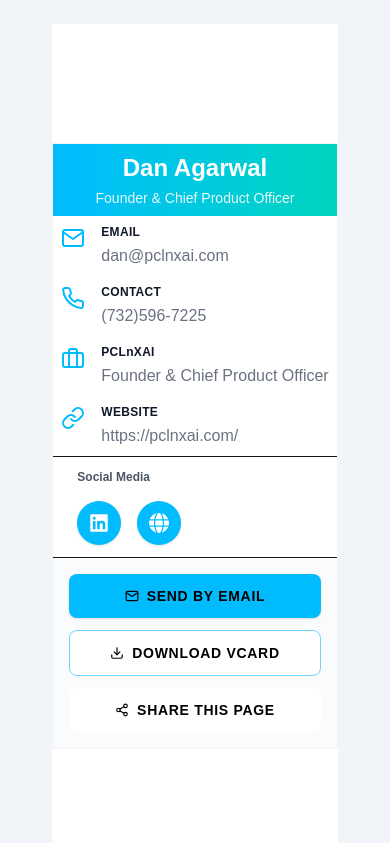
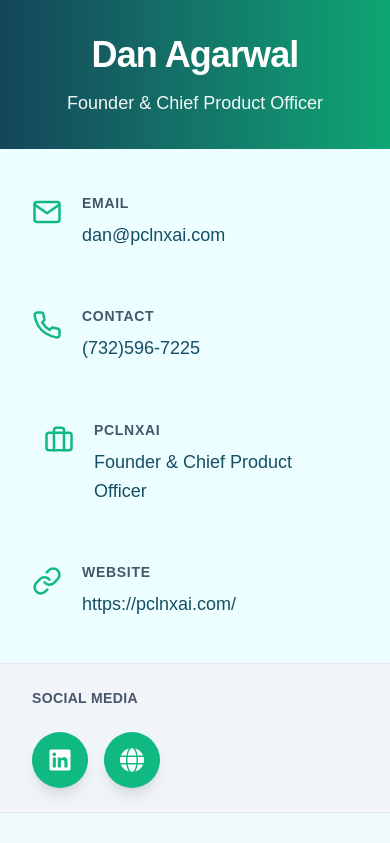
Before and after one commit to alokkumar9019/conatct-card, a Next.js app: page / in a window 390 px wide. Shown: the top 843 px of the page. Built offline with nearby package versions, Linux system fonts and the light colour scheme.

Commit message:
changed mobile layout

```diff
--- a/src/app/globals.css
+++ b/src/app/globals.css
@@ -2,22 +2,117 @@
 
 :root {
   --background: #ffffff;
-  --foreground: #171717;
+  --foreground: #475569;
+  --card: #ecfeff;
+  --card-foreground: #164e63;
+  --popover: #ffffff;
+  --popover-foreground: #475569;
+  --primary: #164e63;
+  --primary-foreground: #ffffff;
+  --secondary: #10b981;
+  --secondary-foreground: #ffffff;
+  --muted: #f1f5f9;
+  --muted-foreground: #475569;
+  --accent: #10b981;
+  --accent-foreground: #ffffff;
+  --destructive: #dc2626;
+  --destructive-foreground: #ffffff;
+  --border: #e5e7eb;
+  --input: #f8fafc;
+  --ring: rgba(16, 185, 129, 0.5);
+  --chart-1: #6366f1;
+  --chart-2: #facc15;
+  --chart-3: #22c55e;
+  --chart-4: #f472b6;
+  --chart-5: #3b82f6;
+  --radius: 0.5rem;
+  --sidebar: #ffffff;
+  --sidebar-foreground: #475569;
+  --sidebar-primary: #164e63;
+  --sidebar-primary-foreground: #ffffff;
+  --sidebar-accent: #10b981;
+  --sidebar-accent-foreground: #ffffff;
+  --sidebar-border: #e5e7eb;
+  --sidebar-ring: rgba(16, 185, 129, 0.5);
 }
 
+.dark {
+  /* Updated dark mode tokens for consistency */
+  --background: #0f172a;
+  --foreground: #f8fafc;
+  --card: #1e293b;
+  --card-foreground: #f8fafc;
+  --popover: #1e293b;
+  --popover-foreground: #f8fafc;
+  --primary: #10b981;
+  --primary-foreground: #ffffff;
+  --secondary: #164e63;
+  --secondary-foreground: #ffffff;
+  --muted: #334155;
+  --muted-foreground: #94a3b8;
+  --accent: #10b981;
+  --accent-foreground: #ffffff;
+  --destructive: #dc2626;
+  --destructive-foreground: #ffffff;
+  --border: #334155;
+  --input: #1e293b;
+  --ring: rgba(16, 185, 129, 0.5);
+  --chart-1: #6366f1;
+  --chart-2: #facc15;
+  --chart-3: #22c55e;
+  --chart-4: #f472b6;
+  --chart-5: #3b82f6;
+  --sidebar: #1e293b;
+  --sidebar-foreground: #f8fafc;
+  --sidebar-primary: #10b981;
+  --sidebar-primary-foreground: #ffffff;
+  --sidebar-accent: #334155;
+  --sidebar-accent-foreground: #f8fafc;
+  --sidebar-border: #334155;
+  --sidebar-ring: rgba(16, 185, 129, 0.5);
+}
 @theme inline {
+  --font-sans: var(--font-geist-sans);
+  --font-mono: var(--font-geist-mono);
   --color-background: var(--background);
   --color-foreground: var(--foreground);
-  --font-sans: var(--font-geist-sans);
-  --font-mono: var(--font-geist-mono);
+  --color-card: var(--card);
+  --color-card-foreground: var(--card-foreground);
+  --color-popover: var(--popover);
+  --color-popover-foreground: var(--popover-foreground);
+  --color-primary: var(--primary);
+  --color-primary-foreground: var(--primary-foreground);
+  --color-secondary: var(--secondary);
+  --color-secondary-foreground: var(--secondary-foreground);
+  --color-muted: var(--muted);
+  --color-muted-foreground: var(--muted-foreground);
+  --color-accent: var(--accent);
+  --color-accent-foreground: var(--accent-foreground);
+  --color-destructive: var(--destructive);
+  --color-destructive-foreground: var(--destructive-foreground);
+  --color-border: var(--border);
+  --color-input: var(--input);
+  --color-ring: var(--ring);
+  --color-chart-1: var(--chart-1);
+  --color-chart-2: var(--chart-2);
+  --color-chart-3: var(--chart-3);
+  --color-chart-4: var(--chart-4);
+  --color-chart-5: var(--chart-5);
+  --radius-sm: calc(var(--radius) - 4px);
+  --radius-md: calc(var(--radius) - 2px);
+  --radius-lg: var(--radius);
+  --radius-xl: calc(var(--radius) + 4px);
+  --color-sidebar: var(--sidebar);
+  --color-sidebar-foreground: var(--sidebar-foreground);
+  --color-sidebar-primary: var(--sidebar-primary);
+  --color-sidebar-primary-foreground: var(--sidebar-primary-foreground);
+  --color-sidebar-accent: var(--sidebar-accent);
+  --color-sidebar-accent-foreground: var(--sidebar-accent-foreground);
+  --color-sidebar-border: var(--sidebar-border);
+  --color-sidebar-ring: var(--sidebar-ring);
 }
 
-@media (prefers-color-scheme: dark) {
-  :root {
-    --background: #0a0a0a;
-    --foreground: #ededed;
-  }
-}
+
 
 body {
   background: var(--background);
@@ -42,3 +137,12 @@ body {
       );
   }
 }
+@layer base {
+  * {
+    border-color: var(--border);
+  }
+  body {
+    background: var(--background);
+    color: var(--foreground);
+  }
+}
--- a/src/app/page.tsx
+++ b/src/app/page.tsx
@@ -16,7 +16,7 @@ export default function VCardPage() {
     return <LoadingPage show={true} />;
   }
   return (
-    <main className="bg-slate-100 min-h-screen flex items-center justify-center p-6">
+    <main className="bg-slate-100">
       <Home/>
     </main>
   );
--- a/src/components/Home.tsx
+++ b/src/components/Home.tsx
@@ -1,23 +1,10 @@
-"use client";
-import React, { useState, useEffect } from "react";
-import {
-  FiMail,
-  FiBriefcase,
-  FiLink,
-  FiShare2,
-  FiX,
-  FiDownload,
-  FiPhone,
-} from "react-icons/fi";
-import {
-  FaLinkedin,
-  FaGlobe,
-  FaFacebook,
-  FaXTwitter,
-  FaWhatsapp,
-} from "react-icons/fa6";
-import { MdEmail } from "react-icons/md";
-import { PiCopySimpleFill } from "react-icons/pi";
+"use client"
+import type React from "react"
+import { useState, useEffect } from "react"
+import { FiMail, FiBriefcase, FiLink, FiShare2, FiX, FiDownload, FiPhone } from "react-icons/fi"
+import { FaLinkedin, FaGlobe, FaFacebook, FaXTwitter, FaWhatsapp } from "react-icons/fa6"
+import { MdEmail } from "react-icons/md"
+import { PiCopySimpleFill } from "react-icons/pi"
 
 const contactInfo = {
   name: "Dan Agarwal",
@@ -28,178 +15,141 @@ const contactInfo = {
   website: "https://pclnxai.com/",
   linkedin: "https://www.linkedin.com/in/payrollcloud/",
   vCardUrl: "/dan-agarwal.vcf",
-};
+}
 
 export default function VCardPage() {
-  const [isModalOpen, setIsModalOpen] = useState(false);
-  const [modalView, setModalView] = useState<"emailForm" | "share">(
-    "emailForm"
-  );
-  const [recipientEmail, setRecipientEmail] = useState("");
-  const [isSending, setIsSending] = useState(false);
-  const [statusMessage, setStatusMessage] = useState("");
-  const [copyStatus, setCopyStatus] = useState<"idle" | "copied">("idle");
+  const [isModalOpen, setIsModalOpen] = useState(false)
+  const [modalView, setModalView] = useState<"emailForm" | "share">("emailForm")
+  const [recipientEmail, setRecipientEmail] = useState("")
+  const [isSending, setIsSending] = useState(false)
+  const [statusMessage, setStatusMessage] = useState("")
+  const [copyStatus, setCopyStatus] = useState<"idle" | "copied">("idle")
 
   // --- MODIFIED FUNCTIONS ---
   // Opens the modal directly to the email form
   const openEmailModal = () => {
-    setIsModalOpen(true);
-    setModalView("emailForm");
-    setStatusMessage("");
-  };
+    setIsModalOpen(true)
+    setModalView("emailForm")
+    setStatusMessage("")
+  }
   // Opens the modal directly to the share options
   const openShareModal = () => {
-    setIsModalOpen(true);
-    setModalView("share");
-    setCopyStatus("idle");
-  };
-  const closeModal = () => setIsModalOpen(false);
+    setIsModalOpen(true)
+    setModalView("share")
+    setCopyStatus("idle")
+  }
+  const closeModal = () => setIsModalOpen(false)
 
   useEffect(() => {
-    document.body.style.overflow = isModalOpen ? "hidden" : "";
+    document.body.style.overflow = isModalOpen ? "hidden" : ""
     return () => {
-      document.body.style.overflow = "";
-    };
-  }, [isModalOpen]);
+      document.body.style.overflow = ""
+    }
+  }, [isModalOpen])
 
   const handleSendEmail = async (e: React.FormEvent) => {
-    e.preventDefault();
-    if (isSending) return;
-    setIsSending(true);
-    setStatusMessage("Sending...");
+    e.preventDefault()
+    if (isSending) return
+    setIsSending(true)
+    setStatusMessage("Sending...")
 
     try {
       const response = await fetch("/api/send-vcard", {
         method: "POST",
         headers: { "Content-Type": "application/json" },
         body: JSON.stringify({ email: recipientEmail }),
-      });
-      const result = await response.json();
-      if (!response.ok)
-        throw new Error(result.error || "Failed to send email.");
-      setStatusMessage("✅ Success! Email sent.");
+      })
+      const result = await response.json()
+      if (!response.ok) throw new Error(result.error || "Failed to send email.")
+      setStatusMessage("✅ Success! Email sent.")
 
       fetch("/api/store-email", {
         method: "POST",
         headers: { "Content-Type": "application/json" },
         body: JSON.stringify({ email: recipientEmail }),
-      }).catch((err) => console.error("Failed to store email to sheet:", err));
+      }).catch((err) => console.error("Failed to store email to sheet:", err))
 
-      setTimeout(() => closeModal(), 2000);
+      setTimeout(() => closeModal(), 2000)
     } catch (error: unknown) {
       if (error instanceof Error) {
-        setStatusMessage(`❌ Error: ${error.message}`);
+        setStatusMessage(`❌ Error: ${error.message}`)
       } else {
-        setStatusMessage(`❌ An unknown error occurred.`);
+        setStatusMessage(`❌ An unknown error occurred.`)
       }
     } finally {
-      setIsSending(false);
+      setIsSending(false)
     }
-  };
+  }
 
   return (
-    <main
-      className="min-h-screen flex items-center justify-center p-0 sm:p-4 bg-white sm:bg-gradient-to-tr sm:from-sky-50 sm:via-teal-50 sm:to-emerald-5"
-    >
+    <main className="min-h-screen flex items-center justify-center p-0 sm:p-6 bg-background sm:bg-gradient-to-br sm:from-card sm:via-background sm:to-muted">
       <div
-        className={`w-full h-full sm:h-auto sm:max-w-lg md:max-w-xl mx-auto
+        className={`w-full h-full min-h-screen sm:min-h-0 sm:h-auto sm:max-w-lg md:max-w-xl mx-auto
       ${isModalOpen ? "filter blur-sm" : ""}
-      bg-white border border-gray-100 sm:rounded-2xl sm:shadow-xl sm:overflow-hidden`}
+      bg-card sm:border sm:border-border sm:rounded-2xl sm:shadow-2xl overflow-hidden`}
       >
-        {/* Header */}
-        <div className="p-2 sm:p-4 text-center bg-gradient-to-r from-sky-400 to-teal-400 text-white">
-          <h1 className="text-2xl sm:text-3xl font-extrabold">
-            {contactInfo.name}
-          </h1>
-          <p className="text-sm sm:text-md mt-1 opacity-90">
-            {contactInfo.title}
-          </p>
+        <div className="p-8 sm:p-10 text-center bg-gradient-to-r from-primary to-accent text-primary-foreground relative overflow-hidden">
+          <div className="absolute inset-0 bg-black/10"></div>
+          <div className="relative z-10">
+            <h1 className="text-4xl sm:text-5xl font-bold text-balance leading-tight tracking-tight">
+              {contactInfo.name}
+            </h1>
+            <p className="text-lg sm:text-xl mt-3 opacity-95 font-medium text-pretty">{contactInfo.title}</p>
+          </div>
         </div>
 
-        {/* Info Section */}
-        <div className="p-2 sm:p-4 space-y-4 sm:space-y-6 bg-white/70 sm:bg-transparent rounded-xl">
-          <InfoRow
-            icon={<FiMail />}
-            label="EMAIL"
-            value={contactInfo.email}
-            href={`mailto:${contactInfo.email}`}
-          />
-          <InfoRow
-            icon={<FiPhone />}
-            label="CONTACT"
-            value={contactInfo.number}
-            href={`tel:${contactInfo.number}`}
-          />
-          <InfoRow
-            icon={<FiBriefcase />}
-            label={contactInfo.company}
-            value={contactInfo.title}
-          />
-          <InfoRow
-            icon={<FiLink />}
-            label="WEBSITE"
-            value={contactInfo.website}
-            href={contactInfo.website}
-          />
+        <div className="p-8 sm:p-10 space-y-8 bg-card">
+          <InfoRow icon={<FiMail />} label="EMAIL" value={contactInfo.email} href={`mailto:${contactInfo.email}`} />
+          <InfoRow icon={<FiPhone />} label="CONTACT" value={contactInfo.number} href={`tel:${contactInfo.number}`} />
+          <InfoRow icon={<FiBriefcase />} label={contactInfo.company} value={contactInfo.title} />
+          <InfoRow icon={<FiLink />} label="WEBSITE" value={contactInfo.website} href={contactInfo.website} />
         </div>
 
-        {/* Socials */}
-        <div className="px-6 sm:px-8 py-3 bg-white/60 sm:bg-gray-50 border-t">
-          <h3 className="text-xs sm:text-sm font-semibold text-gray-600 mb-4">
-            Social Media
-          </h3>
+        <div className="px-8 sm:px-10 py-6 bg-muted border-t border-border">
+          <h3 className="text-sm font-bold text-muted-foreground mb-6 tracking-wide uppercase">Social Media</h3>
           <div className="flex flex-wrap gap-4">
             <SocialIcon href={contactInfo.linkedin} icon={<FaLinkedin />} />
             <SocialIcon href={contactInfo.website} icon={<FaGlobe />} />
           </div>
         </div>
 
-        {/* --- MODIFIED ACTIONS SECTION --- */}
-        <div className="bg-slate-50/70 p-4 sm:p-6 border-t">
-          <div className="space-y-3">
+        <div className="bg-muted/50 p-8 sm:p-10 border-t border-border">
+          <div className="space-y-4">
             <ActionButton onClick={openEmailModal} variant="primary">
-              <FiMail className="mr-2" />
+              <FiMail className="mr-3" />
               Send by Email
             </ActionButton>
 
-            <ActionButton
-              href={contactInfo.vCardUrl}
-              download
-              variant="secondary"
-            >
-              <FiDownload className="mr-2" />
+            <ActionButton href={contactInfo.vCardUrl} download variant="secondary">
+              <FiDownload className="mr-3" />
               Download VCard
             </ActionButton>
 
             <ActionButton onClick={openShareModal} variant="tertiary">
-              <FiShare2 className="mr-2" />
+              <FiShare2 className="mr-3" />
               Share this Page
             </ActionButton>
           </div>
         </div>
       </div>
 
-      {/* MODALS */}
       {isModalOpen && (
         <div
-          className="fixed inset-0 bg-gray-900/40 backdrop-blur-md flex items-center justify-center z-50 p-4"
+          className="fixed inset-0 bg-background/80 backdrop-blur-md flex items-center justify-center z-50 p-4"
           onClick={closeModal}
         >
           <div
-            className="bg-white rounded-lg shadow-2xl w-full max-w-sm relative"
+            className="bg-card rounded-xl shadow-2xl w-full max-w-sm sm:max-w-md relative border border-border"
             onClick={(e) => e.stopPropagation()}
           >
             {/* Email Form */}
             {modalView === "emailForm" && (
-              <div className="p-6">
-                <div className="flex justify-between items-center mb-4">
-                  {/* Removed back button as it's a direct entry now */}
-                  <h3 className="text-md font-semibold text-sky-600 w-full text-center">
-                    Send by Email
-                  </h3>
+              <div className="p-8">
+                <div className="flex justify-between items-center mb-6">
+                  <h3 className="text-lg font-bold text-primary w-full text-center">Send by Email</h3>
                   <button
                     onClick={closeModal}
-                    className="text-gray-500 hover:text-gray-700"
+                    className="text-muted-foreground hover:text-foreground transition-colors"
                   >
                     <FiX size={20} />
                   </button>
@@ -211,37 +161,31 @@ export default function VCardPage() {
                     onChange={(e) => setRecipientEmail(e.target.value)}
                     placeholder="Enter Email Address"
                     required
-                    className="w-full px-3 py-2 border border-gray-300 rounded-md focus:ring-2 focus:ring-sky-400 text-sm"
+                    className="w-full px-4 py-3 border border-border rounded-lg focus:ring-2 focus:ring-accent focus:border-accent text-base bg-input"
                   />
                   <button
                     type="submit"
                     disabled={isSending}
-                    className="w-full mt-3 px-4 py-2 bg-sky-500 text-white font-medium rounded-md hover:bg-sky-600 disabled:bg-sky-300 text-sm"
+                    className="w-full mt-4 px-6 py-3 bg-primary text-primary-foreground font-bold rounded-lg hover:bg-primary/90 disabled:bg-primary/50 text-base transition-colors"
                   >
                     {isSending ? "SENDING..." : "SEND"}
                   </button>
                 </form>
-                {statusMessage && (
-                  <p className="text-center text-xs mt-3 text-gray-600">
-                    {statusMessage}
-                  </p>
-                )}
+                {statusMessage && <p className="text-center text-sm mt-4 text-muted-foreground">{statusMessage}</p>}
               </div>
             )}
 
             {/* Share Modal */}
             {modalView === "share" && (
-              <div className="py-6 px-5">
+              <div className="py-8 px-6">
                 <button
                   onClick={closeModal}
-                  className="absolute top-3 right-3 text-gray-400 hover:text-gray-600"
+                  className="absolute top-4 right-4 text-muted-foreground hover:text-foreground transition-colors"
                 >
                   <FiX size={20} />
                 </button>
-                <div className="font-semibold text-sky-600 text-md mb-2 text-left">
-                  Share
-                </div>
-                <ul className="mb-2">
+                <div className="font-bold text-primary text-lg mb-4 text-left">Share</div>
+                <ul className="mb-6">
                   <li>
                     <ShareOption
                       icon={
@@ -250,22 +194,18 @@ export default function VCardPage() {
                         </span>
                       }
                       label="Facebook"
-                      href={`https://www.facebook.com/sharer/sharer.php?u=${encodeURIComponent(
-                        window.location.href
-                      )}`}
+                      href={`https://www.facebook.com/sharer/sharer.php?u=${encodeURIComponent(window.location.href)}`}
                     />
                   </li>
                   <li>
                     <ShareOption
                       icon={
-                        <span className="text-black">
+                        <span className="text-foreground">
                           <FaXTwitter />
                         </span>
                       }
                       label="X"
-                      href={`https://x.com/intent/tweet?url=${encodeURIComponent(
-                        window.location.href
-                      )}`}
+                      href={`https://x.com/intent/tweet?url=${encodeURIComponent(window.location.href)}`}
                     />
                   </li>
                   <li>
@@ -276,9 +216,7 @@ export default function VCardPage() {
                         </span>
                       }
                       label="WhatsApp"
-                      href={`https://wa.me/?text=${encodeURIComponent(
-                        window.location.href
-                      )}`}
+                      href={`https://wa.me/?text=${encodeURIComponent(window.location.href)}`}
                     />
                   </li>
                   <li>
@@ -289,31 +227,27 @@ export default function VCardPage() {
                         </span>
                       }
                       label="Email"
-                      href={`mailto:?body=${encodeURIComponent(
-                        window.location.href
-                      )}`}
+                      href={`mailto:?body=${encodeURIComponent(window.location.href)}`}
                     />
                   </li>
                 </ul>
 
-                <div className="flex items-center mt-4">
-                  <span className="text-[1.3rem] text-gray-700 mr-2">
+                <div className="flex items-center gap-3">
+                  <span className="text-xl text-muted-foreground">
                     <PiCopySimpleFill />
                   </span>
                   <input
                     value="https://conatct-card-sqiy.vercel.app/"
                     readOnly
-                    className="border border-gray-200 rounded px-2 py-1 flex-1 text-sm"
+                    className="border border-border rounded-lg px-3 py-2 flex-1 text-sm bg-input"
                   />
                   <button
                     onClick={() => {
-                      navigator.clipboard.writeText(
-                        "https://conatct-card-sqiy.vercel.app/"
-                      );
-                      setCopyStatus("copied");
-                      setTimeout(() => setCopyStatus("idle"), 1800);
+                      navigator.clipboard.writeText("https://conatct-card-sqiy.vercel.app/")
+                      setCopyStatus("copied")
+                      setTimeout(() => setCopyStatus("idle"), 1800)
                     }}
-                    className="ml-2 px-3 py-1 bg-sky-500 text-white rounded hover:bg-sky-600 transition"
+                    className="px-4 py-2 bg-accent text-accent-foreground rounded-lg hover:bg-accent/90 transition-colors font-medium"
                   >
                     {copyStatus === "copied" ? "Copied!" : "Copy"}
                   </button>
@@ -324,39 +258,41 @@ export default function VCardPage() {
         </div>
       )}
     </main>
-  );
+  )
 }
 
-// --- Reusable Components (No changes needed) ---
 function InfoRow({
   icon,
   label,
   value,
   href,
 }: {
-  icon: React.ReactNode;
-  label: string;
-  value: string;
-  href?: string;
+  icon: React.ReactNode
+  label: string
+  value: string
+  href?: string
 }) {
   const content = (
-    <div className="flex items-start gap-4">
-      <div className="text-2xl text-sky-400 pt-0.5">{icon}</div>
-      <div>
-        <div className="text-xs text-gray-900 font-extrabold tracking-wide mb-1">
-          {label}
-        </div>
-        <div className="text-base text-gray-500 break-words">{value}</div>
+    <div className="flex items-start gap-5">
+      <div className="text-3xl text-accent pt-1 flex-shrink-0">{icon}</div>
+      <div className="flex-1 min-w-0">
+        <div className="text-sm text-muted-foreground font-bold tracking-wider mb-2 uppercase">{label}</div>
+        <div className="text-lg text-card-foreground break-words font-medium leading-relaxed">{value}</div>
       </div>
     </div>
-  );
+  )
   return href ? (
-    <a href={href} target="_blank" rel="noopener noreferrer" className="block">
+    <a
+      href={href}
+      target="_blank"
+      rel="noopener noreferrer"
+      className="block hover:bg-muted/50 -mx-3 px-3 py-3 rounded-xl transition-colors group"
+    >
       {content}
     </a>
   ) : (
-    <div>{content}</div>
-  );
+    <div className="px-3 py-3">{content}</div>
+  )
 }
 
 function SocialIcon({ icon, href }: { icon: React.ReactNode; href: string }) {
@@ -365,11 +301,11 @@ function SocialIcon({ icon, href }: { icon: React.ReactNode; href: string }) {
       href={href}
       target="_blank"
       rel="noopener noreferrer"
-      className="inline-flex items-center justify-center h-11 w-11 rounded-full text-xl text-white bg-sky-400 hover:bg-sky-500 transition shadow"
+      className="inline-flex items-center justify-center h-14 w-14 rounded-full text-2xl text-accent-foreground bg-accent hover:bg-accent/90 transition-all duration-200 shadow-lg hover:shadow-xl hover:scale-105"
     >
       {icon}
     </a>
-  );
+  )
 }
 
 function ActionButton({
@@ -379,56 +315,36 @@ function ActionButton({
   href,
   download,
 }: {
-  onClick?: () => void;
-  children: React.ReactNode;
-  variant?: "primary" | "secondary" | "tertiary";
-  href?: string;
-  download?: boolean;
+  onClick?: () => void
+  children: React.ReactNode
+  variant?: "primary" | "secondary" | "tertiary"
+  href?: string
+  download?: boolean
 }) {
   const baseStyles =
-    "w-full flex items-center justify-center py-3 px-4 text-sm font-bold rounded-lg transition-all duration-200 uppercase tracking-wider focus:outline-none focus:ring-2 focus:ring-offset-2";
+    "w-full flex items-center justify-center py-4 px-6 text-base font-bold rounded-xl transition-all duration-200 uppercase tracking-wider focus:outline-none focus:ring-2 focus:ring-offset-2 focus:ring-accent"
 
   const styles = {
-    primary:
-      "bg-sky-400 text-black hover:bg-sky-700 shadow-sm focus:ring-sky-500 cursor-pointer",
-    secondary:
-      "bg-white text-black border border-sky-300 hover:bg-sky-50 focus:ring-sky-500",
-    tertiary:
-      "bg-white text-black hover:bg-slate-100 focus:ring-slate-400 cursor-pointer",
-  };
+    primary: "bg-primary text-primary-foreground hover:bg-primary/90 shadow-lg hover:shadow-xl",
+    secondary: "bg-card text-card-foreground border-2 border-border hover:bg-muted/50 hover:border-accent/50",
+    tertiary: "bg-muted text-muted-foreground hover:bg-muted/80 hover:text-foreground",
+  }
 
-  const className = `${baseStyles} ${styles[variant]}`;
+  const className = `${baseStyles} ${styles[variant]}`
 
   if (href) {
     return (
       <a href={href} download={download} className={className}>
         {children}
       </a>
-    );
+    )
   }
 
   return (
     <button onClick={onClick} className={className}>
       {children}
     </button>
-  );
-}
-
-function ModalButton({
-  onClick,
-  children,
-}: {
-  onClick: () => void;
-  children: React.ReactNode;
-}) {
-  return (
-    <button
-      onClick={onClick}
-      className="w-full flex items-center p-3 text-left border rounded-lg hover:bg-sky-50 text-gray-800 font-medium text-sm transition"
-    >
-      {children}
-    </button>
-  );
+  )
 }
 
 function ShareOption({
@@ -436,19 +352,19 @@ function ShareOption({
   label,
   href,
 }: {
-  icon: React.ReactNode;
-  label: string;
-  href: string;
+  icon: React.ReactNode
+  label: string
+  href: string
 }) {
   return (
     <a
       href={href}
       target="_blank"
       rel="noopener noreferrer"
-      className="flex items-center space-x-3 py-2 px-2 rounded hover:bg-gray-50 transition mb-1"
+      className="flex items-center space-x-4 py-3 px-3 rounded-lg hover:bg-muted/50 transition-colors mb-2"
     >
-      {icon}
-      <span className="text-black text-sm font-medium">{label}</span>
+      <div className="text-xl">{icon}</div>
+      <span className="text-card-foreground text-base font-medium">{label}</span>
     </a>
-  );
+  )
 }
```
